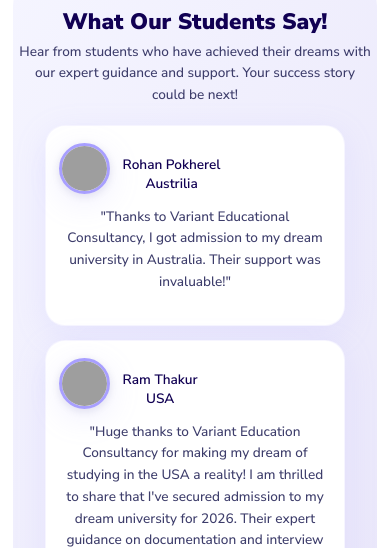
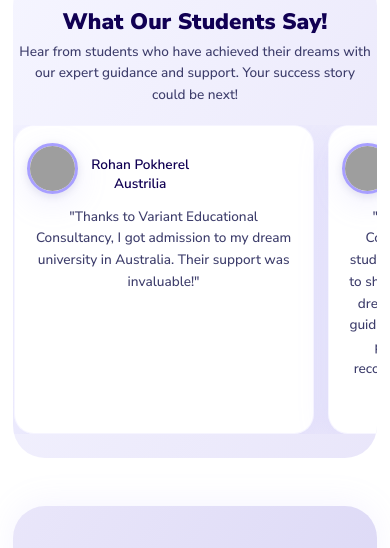
Before and after one commit to Manish-web-dev/Consultancy, a plain HTML site: page index.html in a window 390 px wide. Shown: the part 7325-7873 px from the top of the page. Drawn offline with Linux system fonts and the light colour scheme; grey boxes are pictures that could not be loaded.

Commit message:
Add horizontal scrolling to review section with smooth scroll and styled scrollbar

```diff
--- a/public/CSS/landing.css
+++ b/public/CSS/landing.css
@@ -1367,13 +1367,33 @@
 }
 
 .student-review .review-box{
-  display: grid;
-  grid-template-columns: repeat(auto-fit, minmax(260px, 1fr));
+  display: flex;
+  flex-wrap: nowrap;
   gap: 2rem;
   margin: 0 auto;
-  padding: 0 1.5rem;
+  padding: 0 1.5rem 0.75rem;
   max-width: 1050px;
   width: 100%;
+  box-sizing: border-box;
+  overflow-x: auto;
+  overflow-y: hidden;
+  scroll-behavior: smooth;
+  scroll-snap-type: x proximity;
+  -webkit-overflow-scrolling: touch;
+}
+
+.student-review .review-box::-webkit-scrollbar {
+  height: 10px;
+}
+
+.student-review .review-box::-webkit-scrollbar-track {
+  background: rgba(168, 159, 255, 0.18);
+  border-radius: 999px;
+}
+
+.student-review .review-box::-webkit-scrollbar-thumb {
+  background: linear-gradient(90deg, #a89fff 0%, #6a7cff 100%);
+  border-radius: 999px;
 }
 
 .review-image{
@@ -1403,15 +1423,17 @@
   border-radius: 20px;
   box-shadow: 0 8px 32px rgba(168, 159, 255, 0.15);
   padding: 1.8rem;
-  width: 100%;
+  width: 320px;
   max-width: 360px;
+  flex: 0 0 320px;
   min-height: 240px;
   display: flex;
   flex-direction: column;
   align-items: flex-start;
   transition: transform 0.3s ease, box-shadow 0.3s ease;
   border: 1px solid rgba(168, 159, 255, 0.1);
-  margin: 0 auto;
+  margin: 0;
+  scroll-snap-align: start;
 }
 
 .student-review .review-box .review:hover {
@@ -2012,20 +2034,22 @@
   }
 
   .student-review .review-box {
-    grid-template-columns: 1fr;
     gap: 1rem;
-    padding: 0 0.5rem;
+    padding: 0 0.5rem 0.75rem;
     width: 100%;
     max-width: 100%;
     box-sizing: border-box;
+    overflow-x: auto;
+    overflow-y: hidden;
   }
 
   .student-review .review-box .review {
     padding: 1rem;
     min-height: auto;
+    flex: 0 0 85%;
     width: 85%;
     max-width: 320px;
-    margin: 0 auto;
+    margin: 0;
     box-sizing: border-box;
   }
 
```
